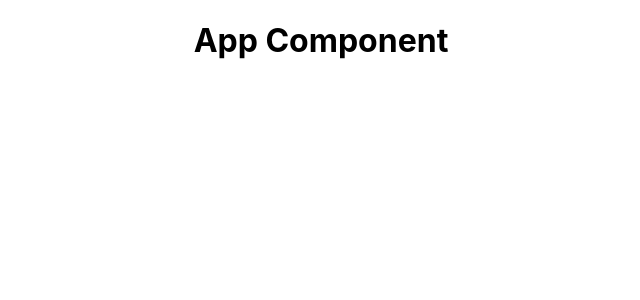
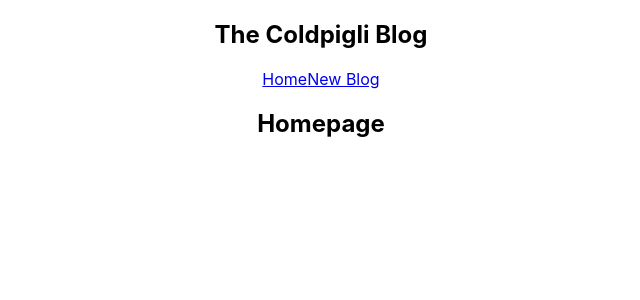
Before and after one commit to coldpigli/coldpigli-blog, a React (Create React App) app: page / in a window 1280 px wide. Shown: the top 300 px of the page, without its empty margins (319-959 px from the left). Built offline with nearby package versions, Linux system fonts and the light colour scheme.

Commit message:
Added NavBar and Home Component

```diff
--- a/src/App.js
+++ b/src/App.js
@@ -1,10 +1,12 @@
 import './App.css';
-
+import NavBar from './NavBar';
+import Home from './Home';
 function App() {
   return (
     <div className="App">
+      <NavBar/>
       <div className='Content'>
-        <h1>App Component</h1>
+        <Home/>
       </div>
     </div>
   );
--- /dev/null
+++ b/src/Home.js
@@ -0,0 +1,7 @@
+const Home = () => {
+    return (
+        <h2>Homepage</h2>
+    );
+};
+
+export default Home;
--- /dev/null
+++ b/src/NavBar.js
@@ -0,0 +1,15 @@
+const NavBar = () => {
+    return (
+        <nav className = 'navbar'>
+            <h1>The Coldpigli Blog</h1>
+            <div className = 'links'>
+                <a href = '/'>Home</a>
+                <a href = '/create'>New Blog</a>
+            </div>
+
+        </nav>
+    )
+};
+
+
+export default NavBar;
```
